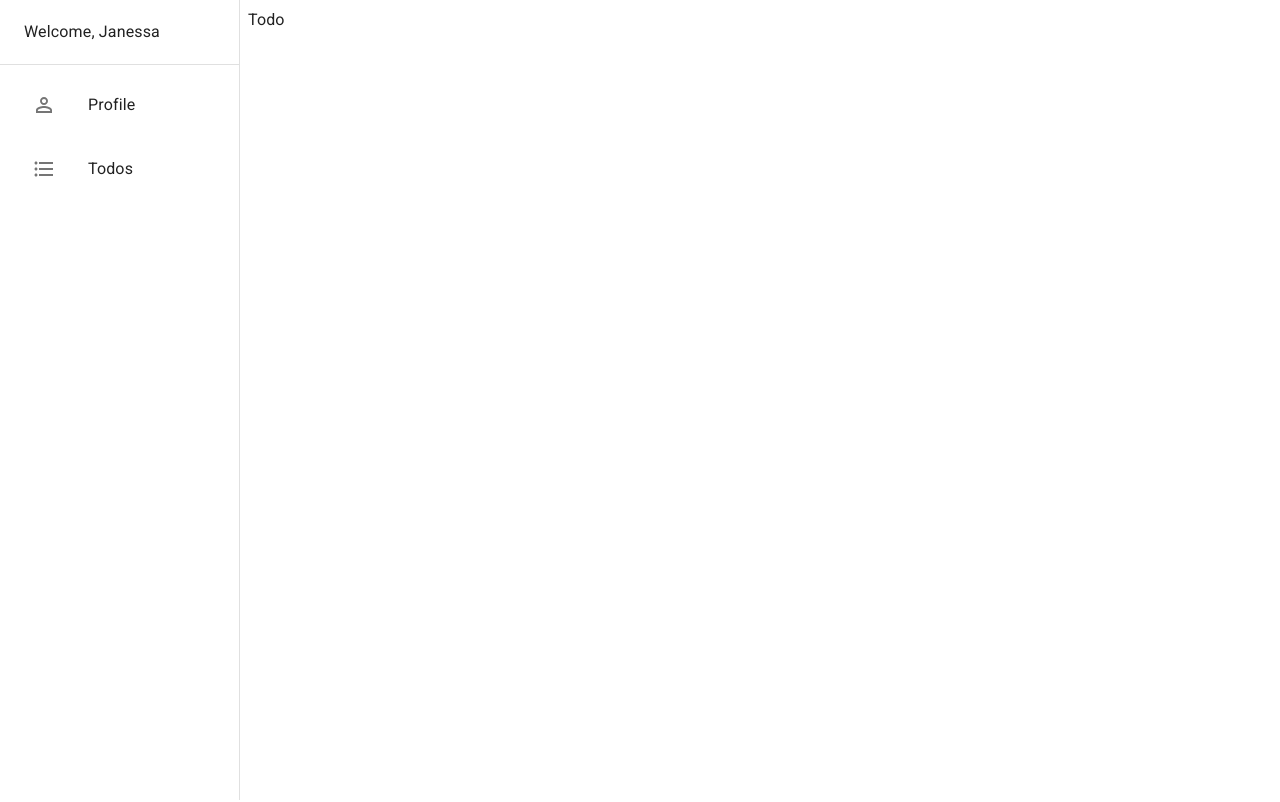
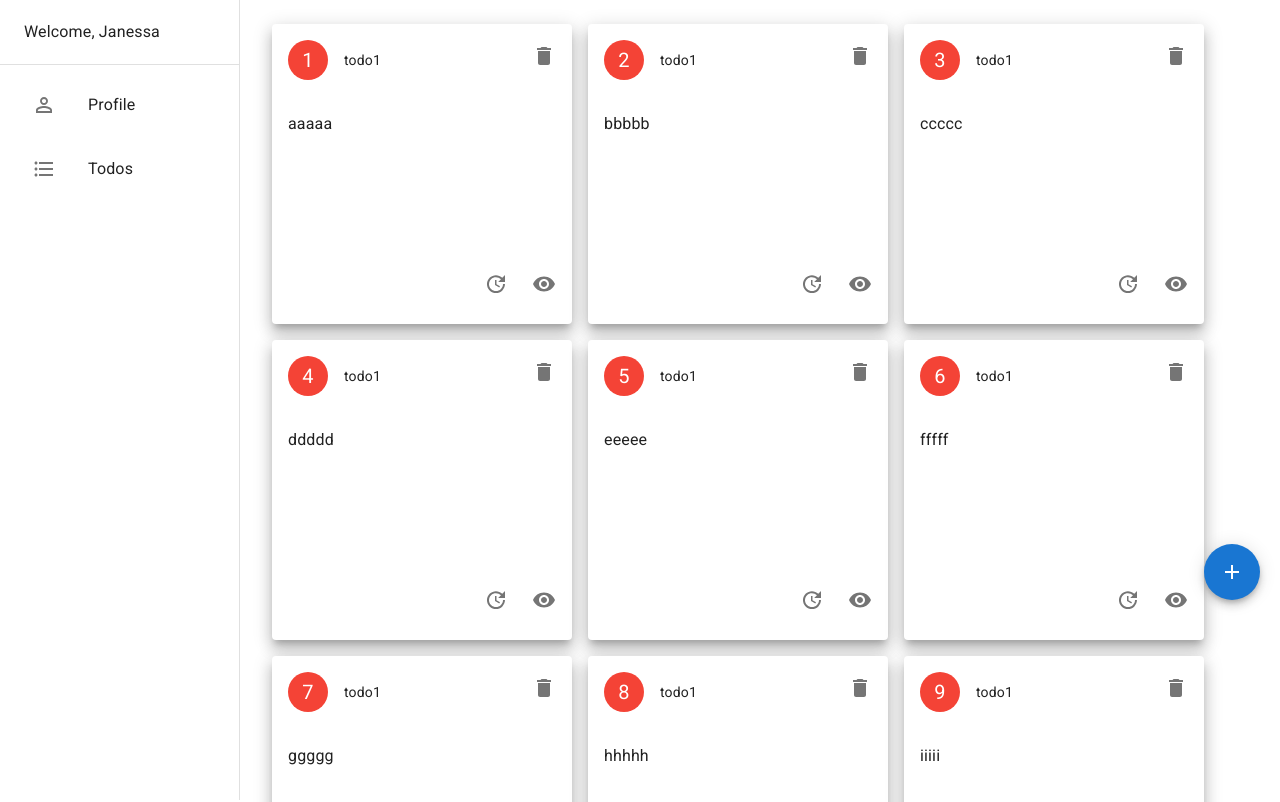
Before and after one commit to JanessaTech/new-to-do-mui, a React (Create React App) app in the folder front-end/to-do/: page /home/todo in a window 1280 px wide. Shown: the top 802 px of the page. Built offline with nearby package versions, Linux system fonts and the light colour scheme.

Commit message:
update todo page

```diff
--- a/front-end/to-do/src/components/Home.js
+++ b/front-end/to-do/src/components/Home.js
@@ -1,4 +1,4 @@
-import { Box, CssBaseline, Divider, Drawer, List, ListItem, ListItemButton, ListItemIcon, ListItemText, Toolbar, Typography } from '@mui/material'
+import { AppBar, Box, CssBaseline, Divider, Drawer, List, ListItem, ListItemButton, ListItemIcon, ListItemText, Toolbar, Typography } from '@mui/material'
 import React from 'react'
 import { Link, Outlet } from 'react-router-dom'
 import PersonOutlineOutlinedIcon from '@mui/icons-material/PersonOutlineOutlined'
--- a/front-end/to-do/src/components/Profile.js
+++ b/front-end/to-do/src/components/Profile.js
@@ -1,14 +1,19 @@
 import React from 'react'
-import { Box, Button, Container, CssBaseline, FormControl, InputLabel, MenuItem, Select, TextField } from '@mui/material'
+import { Box, Button, Container, CssBaseline, FormControl, IconButton, InputAdornment, InputLabel, MenuItem, Select, TextField } from '@mui/material'
 import { useEffect } from 'react';
+import { Visibility, VisibilityOff } from '@mui/icons-material';
 
 export default function Profile() {
   const [id, setId] = React.useState(1)
   const [userName, setUserName] = React.useState('Janessa Tech')
   const [email, setEmail] = React.useState('xx@gmail.com')
+  const [age, setAge] = React.useState(20)
+  const [password, setPassword] = React.useState('123456ss')
+  const [showPassword, setShowPassword] = React.useState(false)
   const [inValidEmail, setInValidEmail] = React.useState(false)
   const [errorMsg, setErrorMsg] = React.useState('xxx')
-  const [age, setAge] = React.useState(20)
+  const [passwordDisabled, setPasswordDisabled] = React.useState(true)
+  const [inValidPassword, setInValidPassword] = React.useState(false)
   const [emailDisabled, setEmailDisabled] = React.useState(true)
   const [ageDisabled, setAgeDisabled]   = React.useState(true)
   const [buttonToggle, setButtonToggle] = React.useState(true)
@@ -33,12 +38,14 @@ export default function Profile() {
     }
   }
   useEffect(() => validateEmail(), [email])
+  useEffect(() => validatePassword(), [password])
 
   const handleModification = (e) => {
     e.preventDefault()
     console.log(e.target.getAttribute('type'))
     e.target.setAttribute('type', 'submit')
     e.target.setAttribute('onClick', null)
+    setPasswordDisabled(false)
     setEmailDisabled(false)
     setAgeDisabled(false)
     setButtonToggle(!buttonToggle)
@@ -46,17 +53,45 @@ export default function Profile() {
 
   const handleSave = (e) => {
     e.preventDefault()
-    if (inValidEmail) return
+    if (inValidEmail || inValidPassword) return
     setButtonToggle(!buttonToggle)
+    setPasswordDisabled(true)
     setEmailDisabled(true)
     setAgeDisabled(true)
-    console.log(`id=${id}, userName=${userName}, email=${email}, age=${age}`)
+    console.log(`id=${id}, userName=${userName}, password=${password}, email=${email}, age=${age},`)
+  }
+
+  const handlePasswordChange = (e) => {
+    e.preventDefault()
+    setPassword(e.target.value)
+  }
+  const handleClickShowPassword = (e) => {
+    e.preventDefault()
+    setShowPassword(!showPassword)
+  }
+  const validatePassword = () => {
+    const passRegex = /^(?=.*[A-Za-z])(?=.*\d)[A-Za-z\d]{8,}$/
+    if (!passRegex.test(password)) {
+        setErrorMsg('Password should contain at least one letter, one number and minimum eight characters')
+        setInValidPassword(true)
+    }else {
+        setErrorMsg('')
+        setInValidPassword(false)
+    }
+  }
+
+  const sx = {
+    button: {
+      margin:'auto',
+      display:'block',
+      width:80
+    }
   }
 
   return (
     <Container maxWidth='xs'>
       <CssBaseline/>
-      <Box component='form' onSubmit={handleSave} sx={{ mt: 0, width:1,
+      <Box component='form' onSubmit={handleSave} sx={{ mt: 3, width:1,
                     '& .MuiTextField-root,& .MuiFormControl-root': {
                     mb: 2}
               }}>
@@ -80,6 +115,25 @@ export default function Profile() {
               required
               fullWidth
               disabled
+          ></TextField>
+          <TextField
+              label='Password'
+              variant="outlined"
+              color='primary'
+              type={showPassword ? 'text': 'password'}
+              value={password}
+              required
+              fullWidth
+              InputProps={{
+                endAdornment:(
+                <InputAdornment position='end'>
+                    <IconButton onClick={handleClickShowPassword}>
+                        {showPassword ? <VisibilityOff/>: <Visibility /> }
+                    </IconButton>
+                </InputAdornment>)
+              }}
+              disabled={passwordDisabled}
+            onChange={handlePasswordChange}
           ></TextField>
           <TextField
               label='Email'
@@ -107,7 +161,7 @@ export default function Profile() {
                   <MenuItem value={50}>Fifty</MenuItem>
               </Select>
           </FormControl>
-          {buttonToggle ? <Button sx={{margin:'auto', display:'block', width:80}} variant="contained" type="button" onClick={handleModification}>Modify</Button> :<Button sx={{margin:'auto', display:'block', width:80}} variant="contained" type="submit">Save</Button>}
+          {buttonToggle ? <Button sx={sx.button} variant="contained" type="button" onClick={handleModification}>Modify</Button> :<Button sx={sx.button} variant="contained" type="submit">Save</Button>}
       </Box>
     </Container>
   )
--- a/front-end/to-do/src/components/Todo.js
+++ b/front-end/to-do/src/components/Todo.js
@@ -1,9 +1,82 @@
+import { Avatar, Card, CardActions, CardContent, CardHeader, Fab, IconButton, Typography } from '@mui/material'
+import { Box, Container } from '@mui/system'
 import React from 'react'
+import { red, grey } from '@mui/material/colors'
+import DeleteIcon from '@mui/icons-material/Delete'
+import UpdateIcon from '@mui/icons-material/Update';
+import VisibilityIcon from '@mui/icons-material/Visibility';
+import AddIcon from '@mui/icons-material/Add';
+
+function CustomCard(props) {
+  const {id, content} = props
+  const [body, setBody] = React.useState(content)
+
+  const handleDelete = (e, id) => {
+    e.preventDefault()
+    console.log(`delete ${id}`)
+  }
+
+  const handleUpdate = (e, id) => {
+    e.preventDefault()
+    console.log(`update ${id}`)
+  }
+
+  const handleView = (e, id) => {
+    e.preventDefault()
+    console.log(`View ${id}`)
+  }
+
+  return (
+    <Card sx={{width:300, height:300, mb:2, mr:2}} elevation={10}>
+          <CardHeader
+            avatar={
+              <Avatar sx={{bgcolor:red[500]}} aria-label='todo'>{id}</Avatar>
+            }
+            action={
+              <IconButton aria-label="settings" onClick={ (e)=> handleDelete(e, id)}>
+                <DeleteIcon/>
+              </IconButton>
+            }
+            title='todo1'
+            >
+          </CardHeader>
+          <CardContent sx={{height:160, overflow:'hidden'}}>
+              <Typography>
+             {content}
+              </Typography>
+            </CardContent>
+            <CardActions >
+              <IconButton sx={{marginLeft:'auto'}} aria-label='Update todo' onClick={ (e) => handleUpdate(e, id)}>
+                <UpdateIcon/>
+              </IconButton>
+              <IconButton aria-label='View todo' onClick={(e) => handleView(e, id)}>
+                <VisibilityIcon/>
+              </IconButton>
+            </CardActions>
+        </Card>
+  )
+}
 
 export default function Todo() {
   return (
-    <div>
-      Todo
-    </div>
+    <Container>
+      <Fab sx={{position:'fixed', bottom:200, right:20}} color="primary" aria-label="add">
+        <AddIcon />
+      </Fab>
+      <Box sx={{mt: 2, display:'flex', flexWrap:'wrap'}}>
+        <CustomCard id={1} content={'aaaaa'}/>
+        <CustomCard id={2} content={'bbbbb'}/>
+        <CustomCard id={3} content={'ccccc'}/>
+        <CustomCard id={4} content={'ddddd'}/>
+        <CustomCard id={5} content={'eeeee'}/>
+        <CustomCard id={6} content={'fffff'}/>
+        <CustomCard id={7} content={'ggggg'}/>
+        <CustomCard id={8} content={'hhhhh'}/>
+        <CustomCard id={9} content={'iiiii'}/>
+        <CustomCard id={10} content={'jjjjj'}/>
+        <CustomCard id={11} content={'kkkkk'}/>
+        <CustomCard id={12} content={'lllll'}/>
+      </Box>
+    </Container>
   )
 }
```
